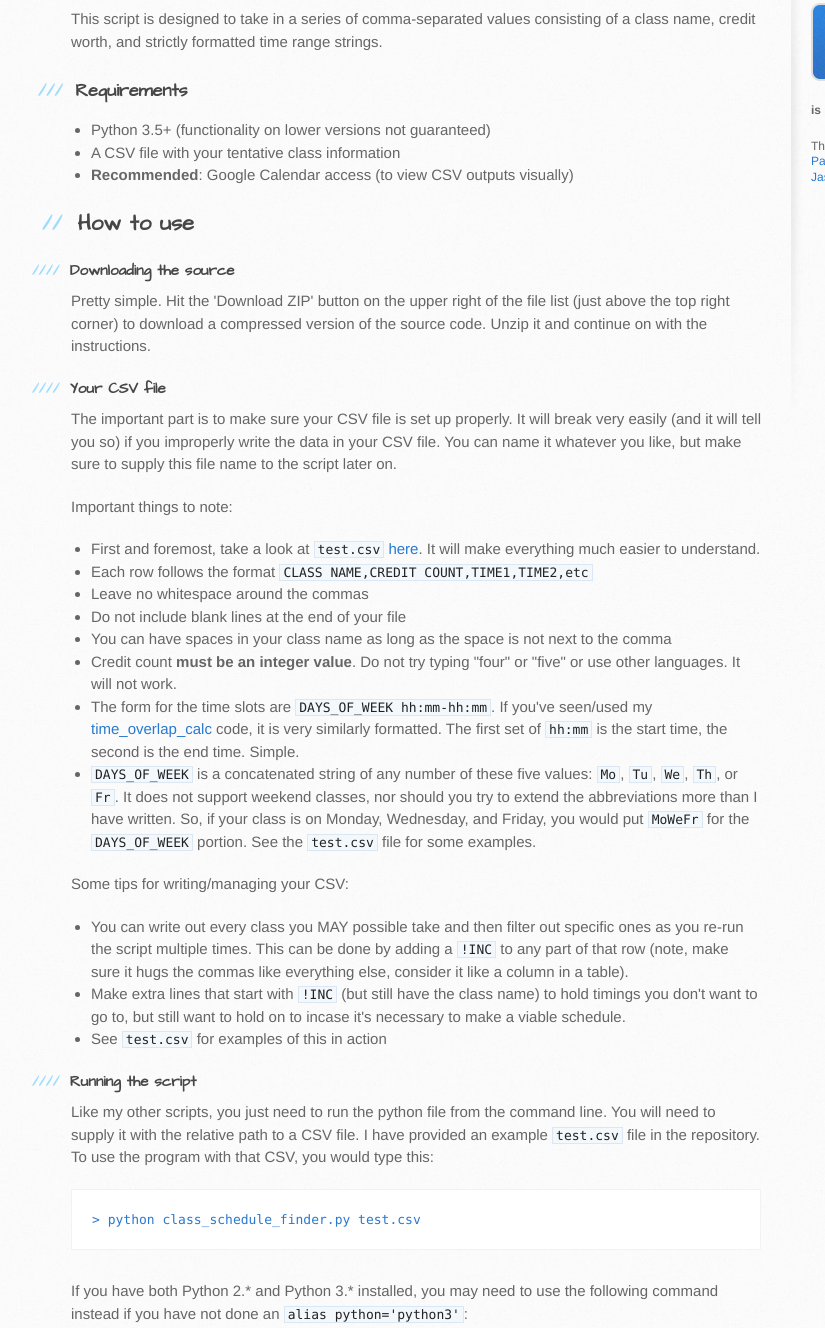
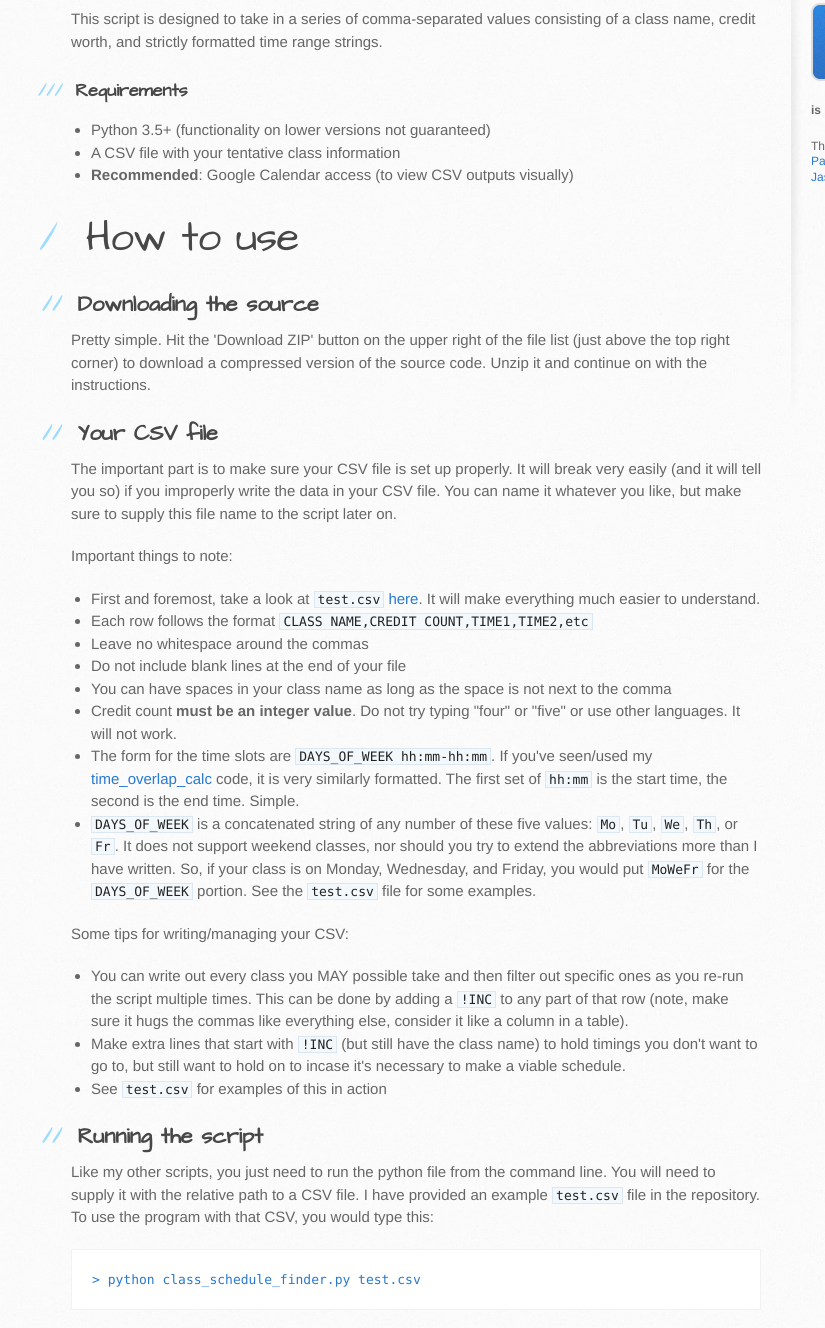
Before and after one commit to ennukee/class_schedule_calc, a plain HTML site: page index.html in a window 1280 px wide. Shown: the part 363-1691 px from the top of the page, without its empty margins (99-924 px from the left). Drawn offline with Linux system fonts and the light colour scheme.

```diff
--- a/index.html
+++ b/index.html
@@ -45,16 +45,16 @@
 <strong>Recommended</strong>: Google Calendar access (to view CSV outputs visually)</li>
 </ul>
 
+<h1>
+<a id="how-to-use" class="anchor" href="#how-to-use" aria-hidden="true"><span aria-hidden="true" class="octicon octicon-link"></span></a>How to use</h1>
+
 <h2>
-<a id="how-to-use" class="anchor" href="#how-to-use" aria-hidden="true"><span aria-hidden="true" class="octicon octicon-link"></span></a>How to use</h2>
-
-<h4>
-<a id="downloading-the-source" class="anchor" href="#downloading-the-source" aria-hidden="true"><span aria-hidden="true" class="octicon octicon-link"></span></a>Downloading the source</h4>
+<a id="downloading-the-source" class="anchor" href="#downloading-the-source" aria-hidden="true"><span aria-hidden="true" class="octicon octicon-link"></span></a>Downloading the source</h2>
 
 <p>Pretty simple. Hit the 'Download ZIP' button on the upper right of the file list (just above the top right corner) to download a compressed version of the source code. Unzip it and continue on with the instructions.</p>
 
-<h4>
-<a id="your-csv-file" class="anchor" href="#your-csv-file" aria-hidden="true"><span aria-hidden="true" class="octicon octicon-link"></span></a>Your CSV file</h4>
+<h2>
+<a id="your-csv-file" class="anchor" href="#your-csv-file" aria-hidden="true"><span aria-hidden="true" class="octicon octicon-link"></span></a>Your CSV file</h2>
 
 <p>The important part is to make sure your CSV file is set up properly. It will break very easily (and it will tell you so) if you improperly write the data in your CSV file. You can name it whatever you like, but make sure to supply this file name to the script later on.</p>
 
@@ -81,8 +81,8 @@
 <li>See <code>test.csv</code> for examples of this in action</li>
 </ul>
 
-<h4>
-<a id="running-the-script" class="anchor" href="#running-the-script" aria-hidden="true"><span aria-hidden="true" class="octicon octicon-link"></span></a>Running the script</h4>
+<h2>
+<a id="running-the-script" class="anchor" href="#running-the-script" aria-hidden="true"><span aria-hidden="true" class="octicon octicon-link"></span></a>Running the script</h2>
 
 <p>Like my other scripts, you just need to run the python file from the command line. You will need to supply it with the relative path to a CSV file. I have provided an example <code>test.csv</code> file in the repository. To use the program with that CSV, you would type this:</p>
 
```
Also changed, not shown: params.json (+1 -1 lines).
